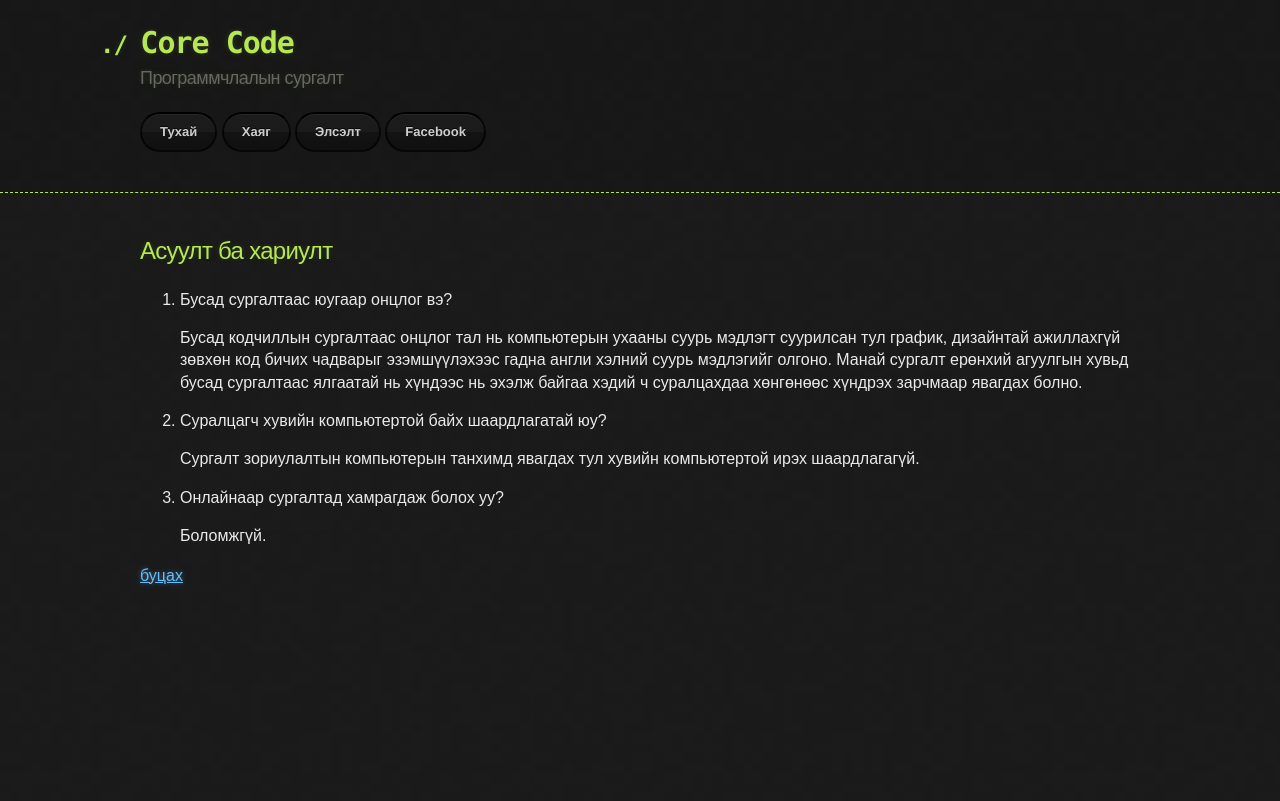
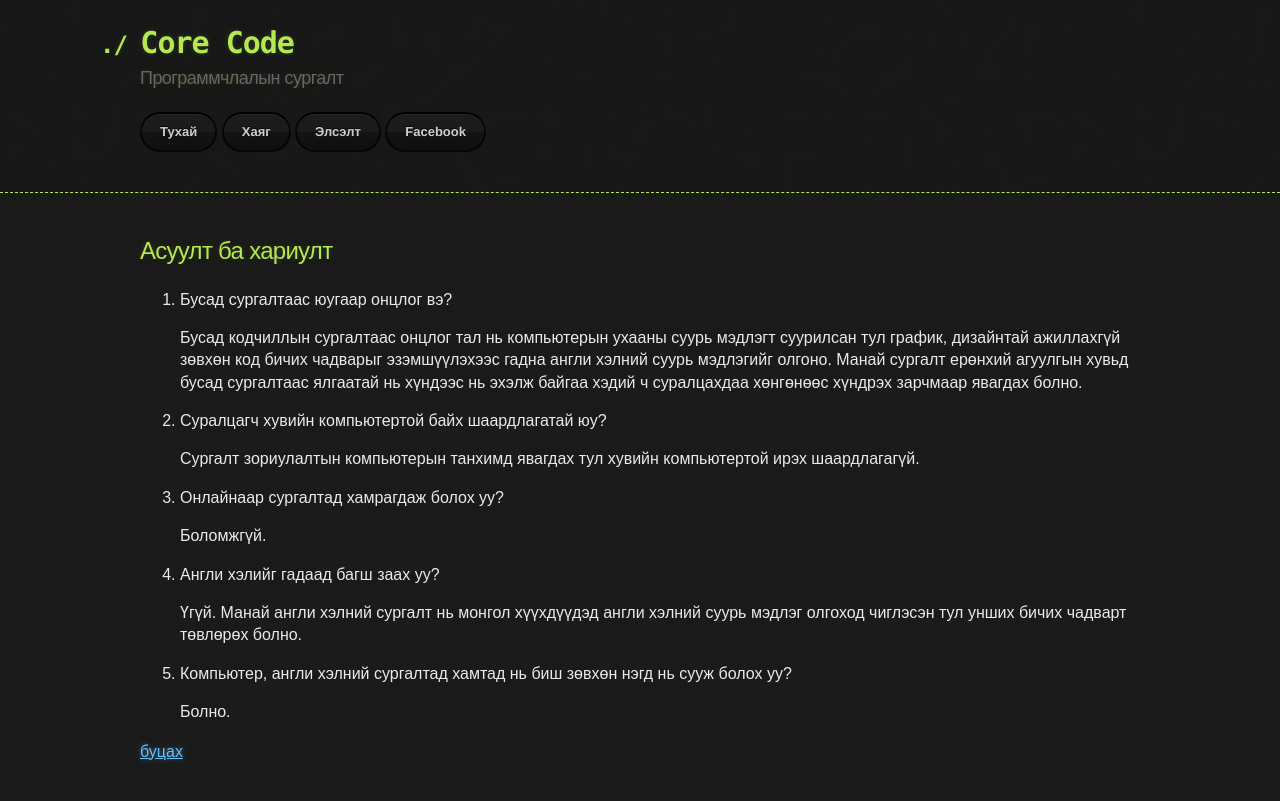
Before and after one commit to ganaatulgaa/corecode, a Jekyll site: the page built from faq.md, in a window 1280 px wide. Shown: the top 801 px of the page. Built offline with Jekyll 4.4.1, drawn with Linux system fonts in a browser that asks for light colours; our own code applies the rules of GitHub Pages for plain Markdown files.

Commit message:
Update faq.md

```diff
--- a/faq.md
+++ b/faq.md
@@ -16,4 +16,12 @@ layout: default
 
    Боломжгүй.
 
+6. Англи хэлийг гадаад багш заах уу?
+
+   Үгүй. Манай англи хэлний сургалт нь монгол хүүхдүүдэд англи хэлний суурь мэдлэг олгоход чиглэсэн тул унших бичих чадварт төвлөрөх болно.
+
+7. Компьютер, англи хэлний сургалтад хамтад нь биш зөвхөн нэгд нь сууж болох уу?
+
+   Болно.
+
 [буцах](./)
```
